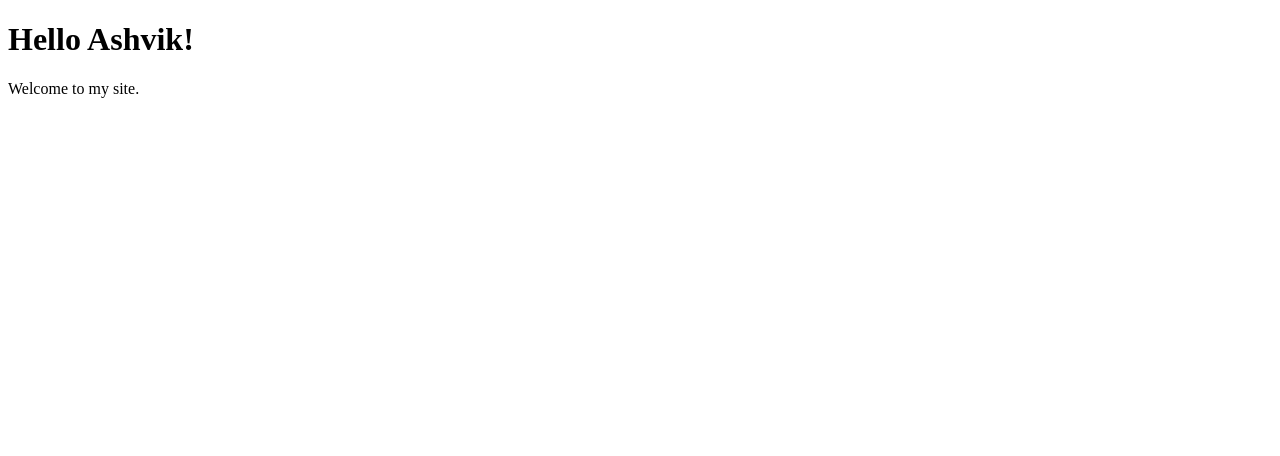
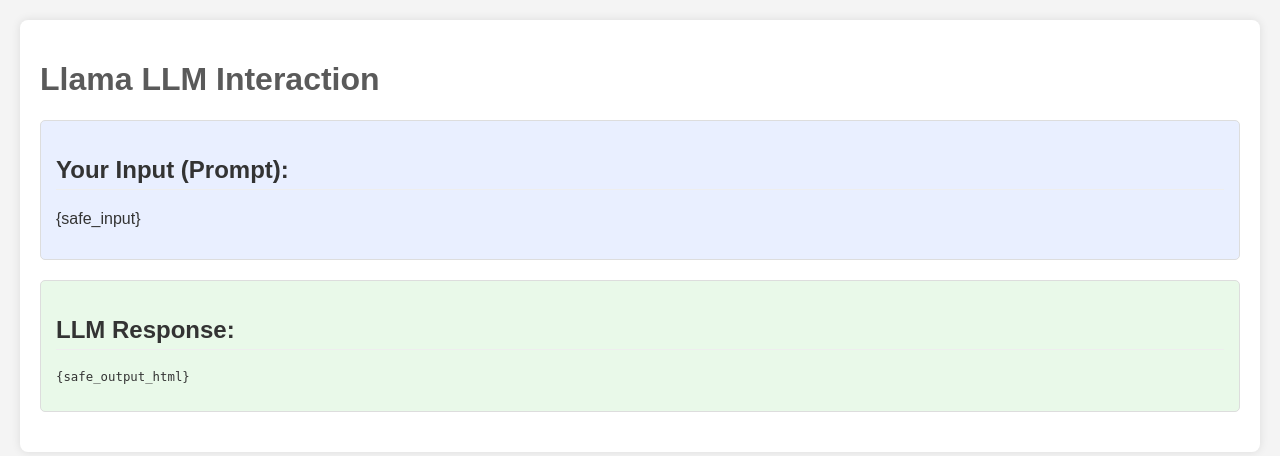
Before and after one commit to hersheys15/idqsSummer25, a Flask app: page / in a window 1280 px wide. Shown: the top 456 px of the page. Run offline with Flask 3, Linux system fonts and the light colour scheme.

Commit message:
Took frontend from sample code and implemented it to this project.

```diff
--- a/frontend/templates/index.html
+++ b/frontend/templates/index.html
@@ -1,8 +1,46 @@
-<!doctype html>
-<html>
-  <head><title>Hello</title></head>
-  <body>
-    <h1>Hello {{ name }}!</h1>
-    <p>Welcome to my site.</p>
-  </body>
+<!DOCTYPE html>
+<html lang="en">
+<head>
+    <meta charset="UTF-8">
+    <meta name="viewport" content="width=device-width, initial-scale=1.0">
+    <title>LLM Response</title>
+    <style>
+        body { font-family: sans-serif; margin: 20px; background-color: #f4f4f4; color: #333; }
+        .container { background-color: #fff; padding: 20px; border-radius: 8px; box-shadow: 0 0 10px rgba(0,0,0,0.1); }
+        h1 { color: #5a5a5a; }
+        h2 { color: #333; border-bottom: 1px solid #eee; padding-bottom: 5px; }
+        .prompt, .response {
+            margin-bottom: 20px;
+            padding: 15px;
+            border-radius: 5px;
+            border: 1px solid #ddd;
+        }
+        .prompt { background-color: #e9efff; }
+        .response { background-color: #e9f9e9; }
+        pre {
+            white-space: pre-wrap;       /* CSS3 */
+            white-space: -moz-pre-wrap;  /* Mozilla, since 1999 */
+            white-space: -pre-wrap;      /* Opera 4-6 */
+            white-space: -o-pre-wrap;    /* Opera 7 */
+            word-wrap: break-word;       /* Internet Explorer 5.5+ */
+            font-family: monospace;
+            font-size: 0.95em;
+        }
+    </style>
+</head>
+<body>
+    <div class="container">
+        <h1>Llama LLM Interaction</h1>
+
+        <div class="prompt">
+            <h2>Your Input (Prompt):</h2>
+            <p>{safe_input}</p>
+        </div>
+
+        <div class="response">
+            <h2>LLM Response:</h2>
+            <pre>{safe_output_html}</pre>
+        </div>
+    </div>
+</body>
 </html>
```
Also changed, not shown: 1 other file.
